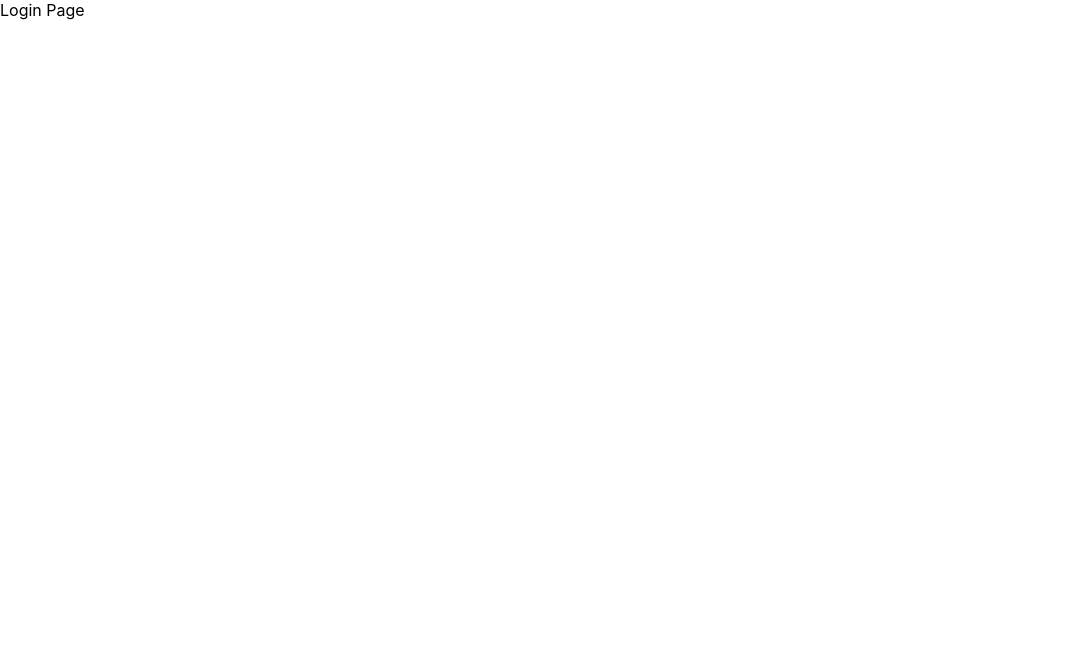
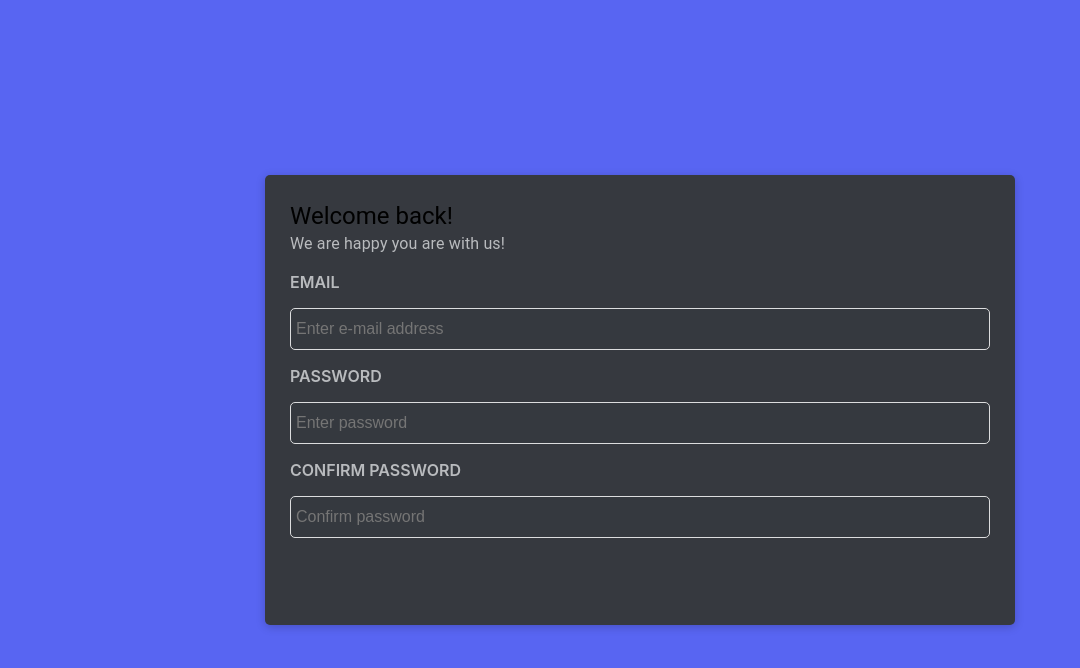
Before and after one commit to brentedwards-nz/Discord-Clone-Learn-MERN-Stack-with-WebRTC-and-SocketIO, a React (Create React App) app in the folder discord-frontend/: page /login in a window 1280 px wide. Shown: the top 668 px of the page, without its empty margins (0-1080 px from the left). Built offline with nearby package versions, Linux system fonts and the light colour scheme.

Commit message:
Chapter 36

```diff
--- a/discord-frontend/package.json
+++ b/discord-frontend/package.json
@@ -3,6 +3,8 @@
   "version": "0.1.0",
   "private": true,
   "dependencies": {
+    "@emotion/react": "^11.9.0",
+    "@emotion/styled": "^11.8.1",
     "@mui/material": "^5.8.0",
     "@reduxjs/toolkit": "^1.8.1",
     "@testing-library/jest-dom": "^5.16.4",
--- a/discord-frontend/src/authPages/LoginPage/LoginPage.js
+++ b/discord-frontend/src/authPages/LoginPage/LoginPage.js
@@ -1,7 +1,21 @@
-import React from "react";
+import React, { useState } from "react";
+import AuthBox from '../../shared/components/AuthBox'
+import LoginPageHeader from "./LoginPageHeader";
+import LoginPageInputs from "./LoginPageInputs";
 
 const LoginPage = () => {
-    return <div>Login Page</div>
+    const [mail, setMail] = useState('');
+    const [password, setPassword] = useState('');
+
+    return <AuthBox>
+        <LoginPageHeader/>
+        <LoginPageInputs
+            mail={mail}
+            setMail={setMail}
+            password={password}
+            setPassword={setPassword}
+        />
+    </AuthBox>
 }
 
 export default LoginPage;
--- /dev/null
+++ b/discord-frontend/src/authPages/LoginPage/LoginPageHeader.js
@@ -0,0 +1,17 @@
+import React from "react";
+import { Typography } from "@mui/material";
+
+const LoginPageHeader = () => {
+    return (
+        <>
+            <Typography variant="h5" sc={{color:"white"}}>
+                Welcome back!
+            </Typography>
+            <Typography sx={{color: "#b9bbbe"}}>
+                We are happy you are with us!
+            </Typography>
+        </>
+    )
+}
+
+export default LoginPageHeader;
--- /dev/null
+++ b/discord-frontend/src/authPages/LoginPage/LoginPageInputs.js
@@ -0,0 +1,30 @@
+import React from "react";
+import InputWithLabel from "../../shared/components/InputWithLabel"
+
+const LoginPageInputs = ({mail, setMail, password, setPassword}) => {
+    return <>
+        <InputWithLabel
+        value = {mail}
+        setValue = {setMail}
+        label ='Email'
+        type='text'
+        placeholder='Enter e-mail address'
+        />
+        <InputWithLabel
+        value = {password}
+        setValue = {setPassword}
+        label ='Password'
+        type = 'password'
+        placeholder = 'Enter password'
+        />
+        <InputWithLabel
+        value = ""
+        setValue = ""
+        label ='Confirm Password'
+        type = 'password'
+        placeholder = 'Confirm password'
+        />
+    </>
+}
+
+export default LoginPageInputs;
--- a/discord-frontend/src/authPages/RegisterPage/RegisterPage.js
+++ b/discord-frontend/src/authPages/RegisterPage/RegisterPage.js
@@ -1,7 +1,8 @@
 import React from "react";
+import AuthBox from '../../shared/components/AuthBox'
 
 const RegisterPage = () => {
-    return <div>Register Page</div>
+    return <AuthBox>Register Page</AuthBox>
 }
 
 export default RegisterPage;
--- /dev/null
+++ b/discord-frontend/src/shared/components/AuthBox.js
@@ -0,0 +1,35 @@
+import React from 'react';
+import Box from '@mui/material/Box';
+import { styled } from '@mui/system';
+
+const BoxWrapper =  styled('div')({
+    width: '100%',
+    height: '100vh',
+    display: 'flex',
+    alignItems: 'center',
+    justifyContent: 'center',
+    background: '#5865F2'
+});
+
+const AuthBox = (props) => {
+    return (
+        <BoxWrapper>
+            <Box
+                sx={{
+                    width: 700,
+                    height: 400,
+                    bgcolor:'#36393f',
+                    borderRadius: '5px',
+                    boxShadow: '0 2px 10px 0 rgb(0 0 0 / 20%)',
+                    display: 'flex',
+                    flexDirection: 'column',
+                    padding: '25px'
+                }}
+            >
+                {props.children}
+            </Box>
+        </BoxWrapper>
+    );
+};
+
+export default AuthBox;
--- /dev/null
+++ b/discord-frontend/src/shared/components/InputWithLabel.js
@@ -0,0 +1,49 @@
+import React from "react";
+import styled from "@emotion/styled";
+import { height, style } from "@mui/system";
+
+const Wrapper = styled('div')({
+    display: "flex",
+    justifyContent: "center",
+    flexDirection: "column",
+    width: "100%"
+});
+
+const Label = styled('p')({
+    color: "#b9bbbe",
+    textTransform: "uppercase",
+    fontWeight: "600",
+    fontSize: "16px"
+});
+
+const Input = styled('input')({
+    flexGrow: 1,
+    height: "40px",
+    border: "1px solid",
+    borderRadius: "5px",
+    color: "#dcddde",
+    background: "#35393f",
+    margin: "0",
+    fontSize: "16px",
+    padding: "0 5px"
+});
+
+const InputWithLabel = (props) => {
+    const { value, setValue, label, type, placeholder } = props
+    const handleChnageValue = (event) => {
+        setValue(event.target.value)
+    }
+    return <Wrapper>
+        <Label>{label}</Label>
+        <Input
+            value={value}
+            onChange={handleChnageValue}
+            type={type}
+            placeholder={placeholder}
+        >
+        </Input>
+    </Wrapper>
+    ;
+};
+
+export default InputWithLabel;
```
Also changed, not shown: 1 other file (tests, documents, lock files or other folders).
